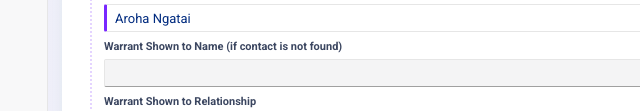
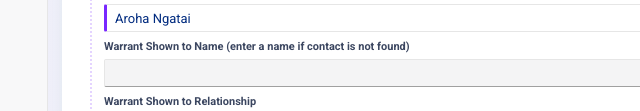
Before and after one commit to andreapickensnz/drss-3982-environmental-incident-inspection, a plain HTML site: page DRSS-3982 Environmental Incident Inspection - Datascape - v3.html in a window 1280 px wide. Shown: the part 689-800 px from the top of the page, 0-640 px from the left. Drawn offline with Linux system fonts and the light colour scheme.

Commit message:
Clarify warrant recipient name labels
Co-authored-by: Copilot <223556219+Copilot@users.noreply.github.com>

```diff
--- a/DRSS-3982 Environmental Incident Inspection - Datascape - v3.html
+++ b/DRSS-3982 Environmental Incident Inspection - Datascape - v3.html
@@ -1543,7 +1543,7 @@ window.ENVINCIDENT_SURVEY = {
 										{ id: "warrantContact", showWhen: { field: "warrantShown", equals: "Yes" }, label: "Warrant Shown to Name", type: "lookup", lookupOf: "Contact", origin: "new" },
 										{
 											id: "warrantName",
-											label: "Warrant Shown to Name (if contact is not found)",
+											label: "Warrant Shown to Name (enter a name if contact is not found)",
 											type: "text",
 											conditionText: "IF Warrant Shown = Yes",
 											showWhen: { field: "warrantShown", equals: "Yes" },
@@ -1587,7 +1587,7 @@ window.ENVINCIDENT_SURVEY = {
 										{ id: "searchContact", showWhen: { field: "searchWarrant", equals: "Yes" }, label: "Search Warrant Shown to Name", type: "lookup", lookupOf: "Contact", origin: "new" },
 										{
 											id: "searchName",
-											label: "Search Warrant Shown to Name (if contact is not found)",
+											label: "Search Warrant Shown to Name (enter a name if contact is not found)",
 											type: "text",
 											conditionText: "IF Entry Under Search warrant? = Yes",
 											showWhen: { field: "searchWarrant", equals: "Yes" },
```
Also changed, not shown: DRSS-3982 Environmental Incident Inspection - Fieldwork - v3.html (+2 -2 lines).
